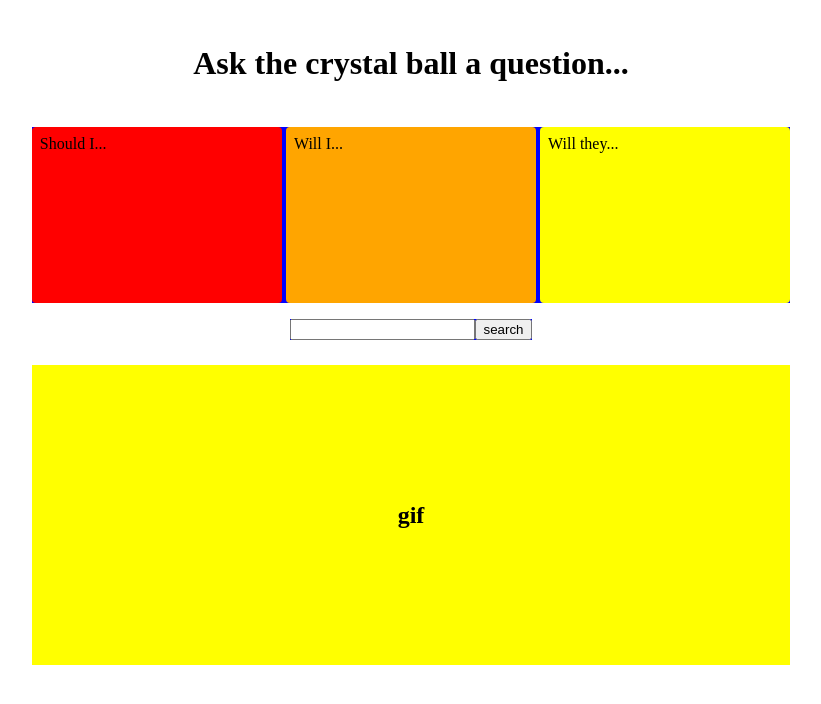
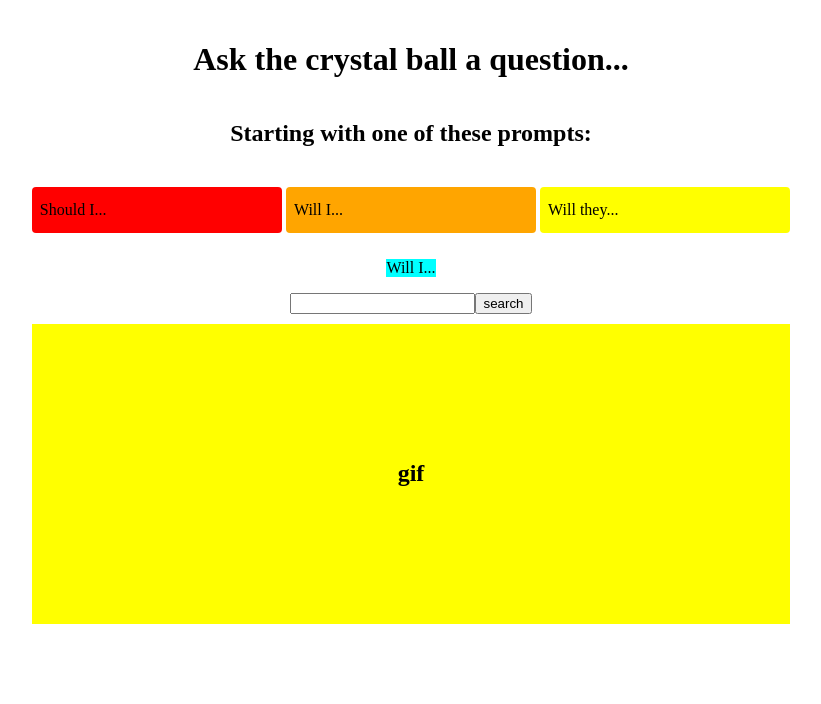
Before and after one commit to kathrynmckean/giphyPractice, a plain HTML site: page index.html in a window 1280 px wide. Both pictures are taken after a click on the element "Will I...". Shown: the whole page, without its empty margins (229-1050 px from the left). Drawn offline with Linux system fonts and the light colour scheme.

Commit message:
adds the prompt to the search bar, in the process of simplifying the function to be cleaner

```diff
--- a/app.js
+++ b/app.js
@@ -1,26 +1,45 @@
+function willI() {
+    let note = document.getElementById('willI');
+    console.log(note.textContent);
+
+    let promptChange = document.getElementById('prompt');
+    promptChange.textContent = note.textContent;
+    console.log("success")
+}
 function willThey() {
+    let note = document.getElementById('willThey');
+    console.log(note.textContent);
 
-    let title = document.createElement("p")
+    let promptChange = document.getElementById('prompt');
+    promptChange.textContent = note.textContent;
+    console.log("success")
+}
 
-    title.textContent = "will they..."
+function handlePrompt(choice) {
+    showSearchBar();
+    if (choice === "should I") {
+        let note = document.getElementById('shouldI');
+        console.log(note.textContent);
 
-
-
-    const questionFrame = document.getElementById("questionFrame")
-
-    questionFrame.replaceChild(title, questionFrame.firstElementChild);
+        let promptChange = document.getElementById('prompt');
+        promptChange.textContent = note.textContent;
+        console.log("success")
+    } else if (choice === "will I") {
+        console.log("will i")
+    } else if (choice === "will they") {
+        console.log("will they");
+    } else {
+        // gracefully exit function
+        return;
+    }
+}
 
 
 
 
+// let pTwo = document.getElementById("willThey")
 
-}
-
-
-
-let pTwo = document.getElementById("willThey")
-
-pTwo.addEventListener("click", willThey)
+// pTwo.addEventListener("click", willThey)
 
 
 
--- a/index.html
+++ b/index.html
@@ -13,24 +13,25 @@
 <body>
 
     <body>
-
+        <header class="header">
             <h1>Ask the crystal ball a question...</h1>
-
+            <h2>Starting with one of these prompts:</h2>
+        </header>
+        <div class="ContentWrapper">
             <div class="gallery">
-
-            <div class="card" id="shouldI" onclick="showSearchBar()">
+                <div class="card" id="shouldI" onclick="handlePrompt('should I')">
 
                     Should I...
 
                 </div>
 
-            <div class="card" id="willI" onclick="showSearchBar()">
+                <div class="card" id="willI" onclick="showSearchBar();willI()">
 
                     Will I...
 
                 </div>
 
-            <div class="card" id="willThey" onclick="showSearchBar()">
+                <div class="card" id="willThey" onclick="showSearchBar();willThey()">
 
                     Will they...
 
@@ -39,11 +40,8 @@
             </div>
 
             <header class="questionFrame" id="questionFrame">
-
+                <p id="prompt"></p>
                 <p></p>
-
-            <p></p>
-
             </header>
 
 
@@ -55,8 +53,9 @@
                 <h2>gif</h2>
 
             </div>
+        </div>
 
-        <script src="app.js"></script>
+        <!-- <script src="app.js"></script> -->
 
     </body>
     <script src="app.js"></script>
--- a/styles/styles.css
+++ b/styles/styles.css
@@ -1,129 +1,65 @@
-h1 {
-
+header {
     display: flex;
-
-    justify-content: center;
-
-    margin: 45px;
+    flex-direction: column;
+    align-items: center;
+    margin: 20px;
 
 }
 
-
-
 .gallery {
-
     display: flex;
-
     gap: 4px;
-
     margin: 10px 20%
 }
 
-
-
 .card {
-
     position: relative;
-
     left: 0px;
-
     width: 80px;
-
     border-radius: 4px;
-
     padding: 8px;
-
-    height: 160px;
-
+    height: 30px;
     background-color: white;
-
     transition: 0.4s ease-in-out;
-
-    flex: 1px;
-
-
-
+    flex: 1;
+    display: flex;
+    align-items: center;
 }
 
-
-
 .card:nth-child(1) {
-
     background-color: red;
-
 }
 
 .card:nth-child(2) {
-
     background-color: orange;
-
 }
 
-
-
 .card:nth-child(3) {
-
     background-color: yellow;
-
 }
 
-.card:nth-child(4) {
-
-    background-color: green;
-
+.card:hover {
+    flex: 3;
+    font-weight: bold;
+    cursor: pointer;
 }
 
-
-
-.card:hover {
-
-    flex: 3;
-
-    font-weight: bold;
-
-    cursor: pointer;
-
+.questionFrame {
+    display: flex;
+    justify-content: center;
+    align-items: center;
+    margin: 10px 20%
 }
 
-
-
-.questionFrame {
-
+.gifFrame {
+    height: 300px;
     display: flex;
-
     justify-content: center;
-
-    align-items: center
+    align-items: center;
+    background-color: yellow;
+    margin: 10px 20%
 }
 
-
-
-.gifFrame {
-
-    height: 300px;
-
-    display: flex;
-
-    justify-content: center;
-
-    align-items: center;
-
-    background-color: yellow;
-
-    margin: 20px 20%
+p {
+    background-color: cyan;
 }
-
-
-
-p {
-
-    background-color: cyan;
-
-}
-
-
-
-div {
-
-    background-color: blue
-}
```
Lines whose indentation alone changed are shown as unchanged.
